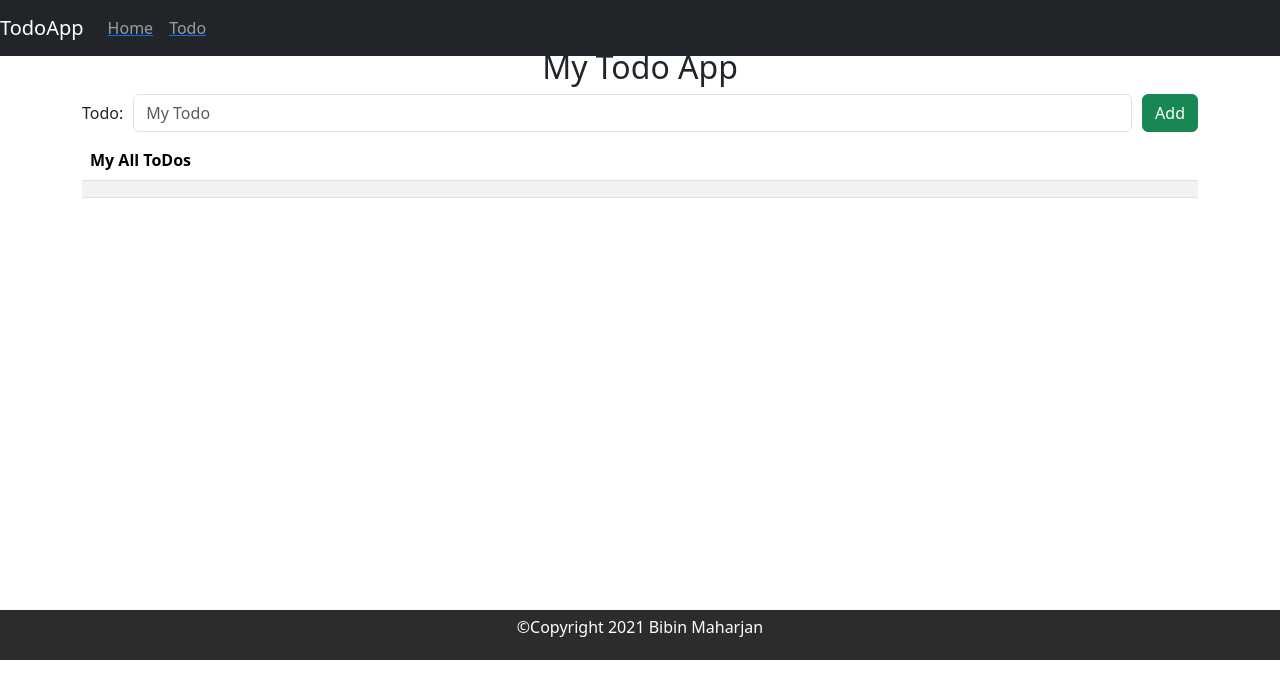
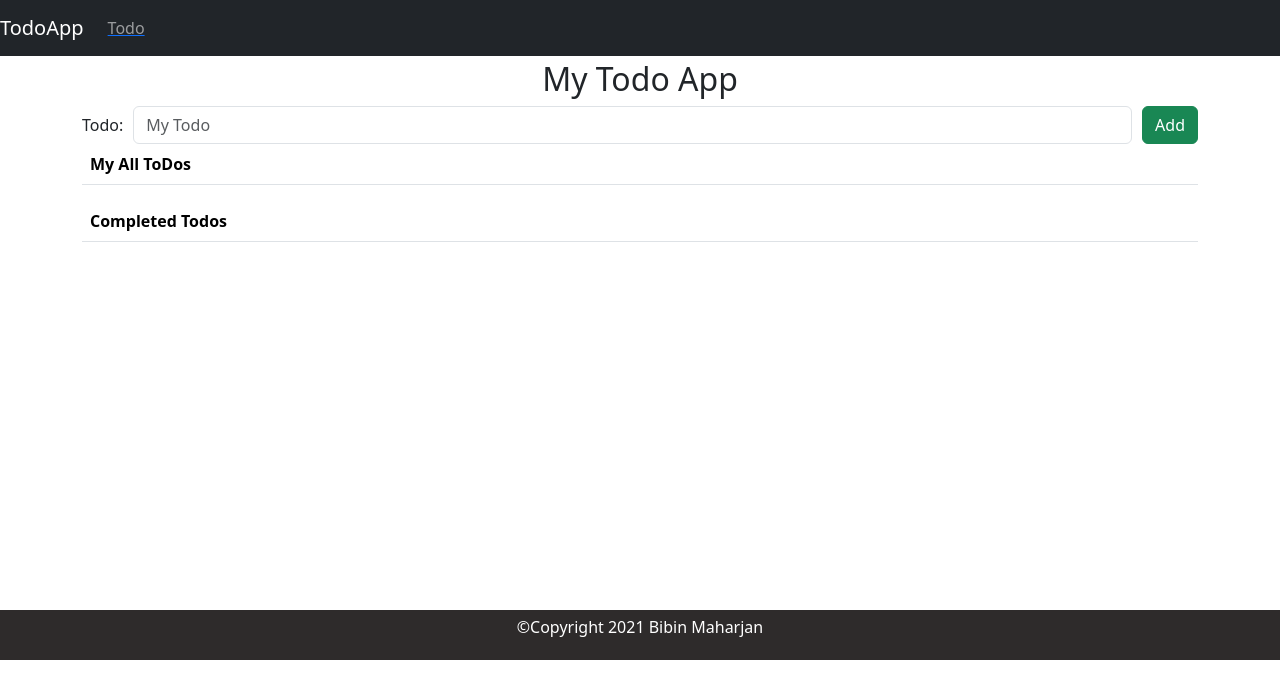
Before and after one commit to BbinMaharjan/ReactJavascriptExample, a React (Create React App) app: page /todo in a window 1280 px wide. Shown: the top 698 px of the page. Built offline with nearby package versions, Linux system fonts and the light colour scheme.

Commit message:
COM# - redux todoApp

```diff
--- a/src/App.js
+++ b/src/App.js
@@ -4,7 +4,6 @@ import NavBar from "./components/NavBar";
 import { Provider } from "react-redux";
 import store from "./store/index";
 
-import Home from "./pages/home";
 import Footer from "./components/Footer";
 import Todo from "./pages/todo";
 function App() {
@@ -13,7 +12,6 @@ function App() {
       <BrowserRouter>
         <NavBar />
         <Switch>
-          <Route exact path="/" component={Home} />
           <Route exact path="/todo" component={Todo} />
         </Switch>
         <Footer />
--- a/src/components/NavBar.js
+++ b/src/components/NavBar.js
@@ -18,15 +18,10 @@ const NavBar = (props) => {
   return (
     <div>
       <Navbar color="dark" dark expand="md" fixed="top">
-        <NavbarBrand href="/">TodoApp</NavbarBrand>
+        <NavbarBrand href="/Todo">TodoApp</NavbarBrand>
         <NavbarToggler onClick={toggle} />
         <Collapse isOpen={isOpen} navbar>
           <Nav className="mr-auto" navbar>
-            <Link to="/">
-              <NavItem>
-                <NavLink>Home</NavLink>
-              </NavItem>
-            </Link>
             <Link to="/Todo">
               <NavItem>
                 <NavLink>Todo</NavLink>
--- a/src/pages/todo.js
+++ b/src/pages/todo.js
@@ -1,34 +1,37 @@
 import React from "react";
-import { useState, useEffect } from "react";
+import { useState } from "react";
 import { Label, Input, Button, Table } from "reactstrap";
 
 import { useDispatch, useSelector } from "react-redux";
-import { addTodosToLocalStorage, getAllTodos } from "../store/actions/todos";
+import { addTodos, markAsComplete } from "../store/actions/todos";
 
 import "../index.css";
 
 const Todo = (props) => {
   const [title, setTitle] = useState("");
 
-  const todos = useSelector((state) => state.todos);
+  const todos = useSelector((state) => state.todosState.todos);
+  // console.log("page", todos);
   const dispatch = useDispatch();
-
-  console.log(todos);
-  useEffect(() => {
-    dispatch(getAllTodos());
-  });
+  const allTodos = useSelector((state) => state.todosState.todos);
+  const completedTodos = allTodos.filter((todo) => todo.isComplete);
 
   const onAddTodo = () => {
     const todo = {
       id: Math.random().toString(),
       title,
+      isComplete: false,
     };
-    dispatch(addTodosToLocalStorage(todo));
+    dispatch(addTodos(todo));
     setTitle("");
   };
 
+  const handleListTap = (id) => {
+    dispatch(markAsComplete(id));
+  };
+
   return (
-    <div className=" container mt-5 todo">
+    <div className=" container mt-8 todo">
       <h2 className="text-center">My Todo App</h2>
       <div className="lib">
         <Label style={{ marginRight: "10px" }} for="MyTodo">
@@ -47,7 +50,6 @@ const Todo = (props) => {
           Add
         </Button>
       </div>
-      <h1>{todos}</h1>
       <Table striped>
         <thead>
           <tr>
@@ -56,18 +58,46 @@ const Todo = (props) => {
         </thead>
 
         <tbody id="table">
-          <tr>
-            <td>{todos}</td>
-          </tr>
-          {/* {todos.map((todo) => (
+          {todos.map((todo) => (
             <tr key={todo.id}>
               <td>{todo.title}</td>
               <td>
-                <Button color="info">Update</Button>{" "}
-                <Button color="danger">Delete</Button>
+                <Button
+                  color="danger"
+                  onClick={() => {
+                    handleListTap(todo.id);
+                  }}
+                >
+                  Complete
+                </Button>
               </td>
             </tr>
-          ))} */}
+          ))}
+        </tbody>
+      </Table>
+      <Table striped>
+        <thead>
+          <tr>
+            <th>Completed Todos</th>
+          </tr>
+        </thead>
+
+        <tbody id="table">
+          {completedTodos.map((todo) => (
+            <tr key={todo.id}>
+              <td>{todo.title}</td>
+              {/* <td>
+                <Button
+                  color="danger"
+                  onClick={() => {
+                    handleListTap(todo.id);
+                  }}
+                >
+                  Complete
+                </Button>
+              </td> */}
+            </tr>
+          ))}
         </tbody>
       </Table>
     </div>
--- a/src/store/actions/todos.js
+++ b/src/store/actions/todos.js
@@ -1,6 +1,7 @@
 // Actions Types
 export const ADD_TODOS = "ADD_TODOS";
-export const GET_ALL_TODOS = "GET_ALL_TODOS";
+
+export const MARK_AS_COMPLETE = "MARK_AS_COMPLETE";
 
 // Action Generators
 
@@ -9,22 +10,7 @@ export const addTodos = (todo) => ({
   payload: todo,
 });
 
-export const getTodos = (todos) => ({
-  type: GET_ALL_TODOS,
-  payload: todos,
+export const markAsComplete = (todoId) => ({
+  type: MARK_AS_COMPLETE,
+  payload: todoId,
 });
-
-// Actions
-
-export const addTodosToLocalStorage = (todo) => async (dispatch) => {
-  const response = await localStorage.setItem("todos", JSON.stringify(todo));
-  todo = response;
-  dispatch(addTodos(todo));
-};
-
-export const getAllTodos = (todos) => async (dispatch) => {
-  const response = await JSON.parse(localStorage.getItem("todos"));
-  console.log("action", response);
-  todos = response;
-  dispatch(getTodos(todos));
-};
--- a/src/store/index.js
+++ b/src/store/index.js
@@ -1,5 +1,4 @@
-import { createStore, applyMiddleware } from "redux";
-import thunk from "redux-thunk";
+import { createStore } from "redux";
 import reducers from "./reducers";
-const store = createStore(reducers, applyMiddleware(thunk));
+const store = createStore(reducers);
 export default store;
--- a/src/store/reducers/todos.js
+++ b/src/store/reducers/todos.js
@@ -1,4 +1,4 @@
-import { ADD_TODOS, GET_ALL_TODOS } from "../actions/todos";
+import { ADD_TODOS, MARK_AS_COMPLETE } from "../actions/todos";
 
 const initialState = {
   todos: [],
@@ -13,10 +13,16 @@ const todosReducer = (state = initialState, action) => {
         todos: updatedTodos,
       };
 
-    case GET_ALL_TODOS:
+    case MARK_AS_COMPLETE:
+      const markedTodos = state.todos.map((todo) => {
+        if (todo.id === action.payload) {
+          todo.isComplete = true;
+        }
+        return todo;
+      });
       return {
-        todos: action.payload,
         ...state,
+        todos: markedTodos,
       };
     default:
       return state;
```
